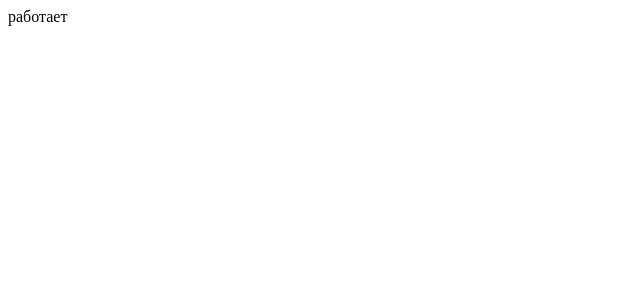
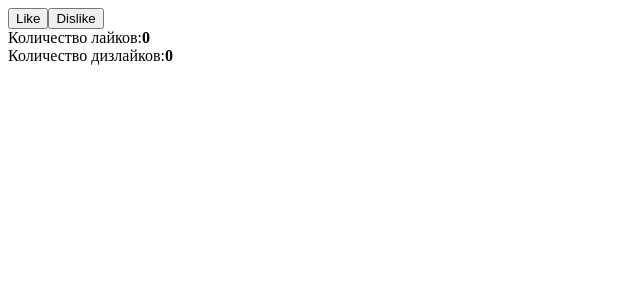
Before and after one commit to IImagII/projectvue, a Vue app: page / in a window 1280 px wide. Shown: the top 300 px of the page, without its empty margins (0-640 px from the left). Built offline with nearby package versions, Linux system fonts and the light colour scheme.

Commit message:
add basic functionality

```diff
--- a/src/App.vue
+++ b/src/App.vue
@@ -1,8 +1,37 @@
 <template>
-   <div>работает</div>
+   <div>
+      <div>
+         <button @click="addLike">Like</button>
+         <button @click="addDisLike">Dislike</button>
+      </div>
+
+      <div>
+         Количество лайков:<strong>{{ likes }}</strong>
+      </div>
+      <div>
+         Количество дизлайков:<strong>{{ dislikes }}</strong>
+      </div>
+   </div>
 </template>
 
-<script></script>
+<script>
+export default {
+   data() {
+      return {
+         likes: 0,
+         dislikes: 0,
+      }
+   },
+   methods: {
+      addLike() {
+         this.likes += 1
+      },
+      addDisLike() {
+         this.dislikes += 1
+      },
+   },
+}
+</script>
 
 <style></style>
 
```
Also changed, not shown: 1 other file (tests, documents, lock files or other folders).
